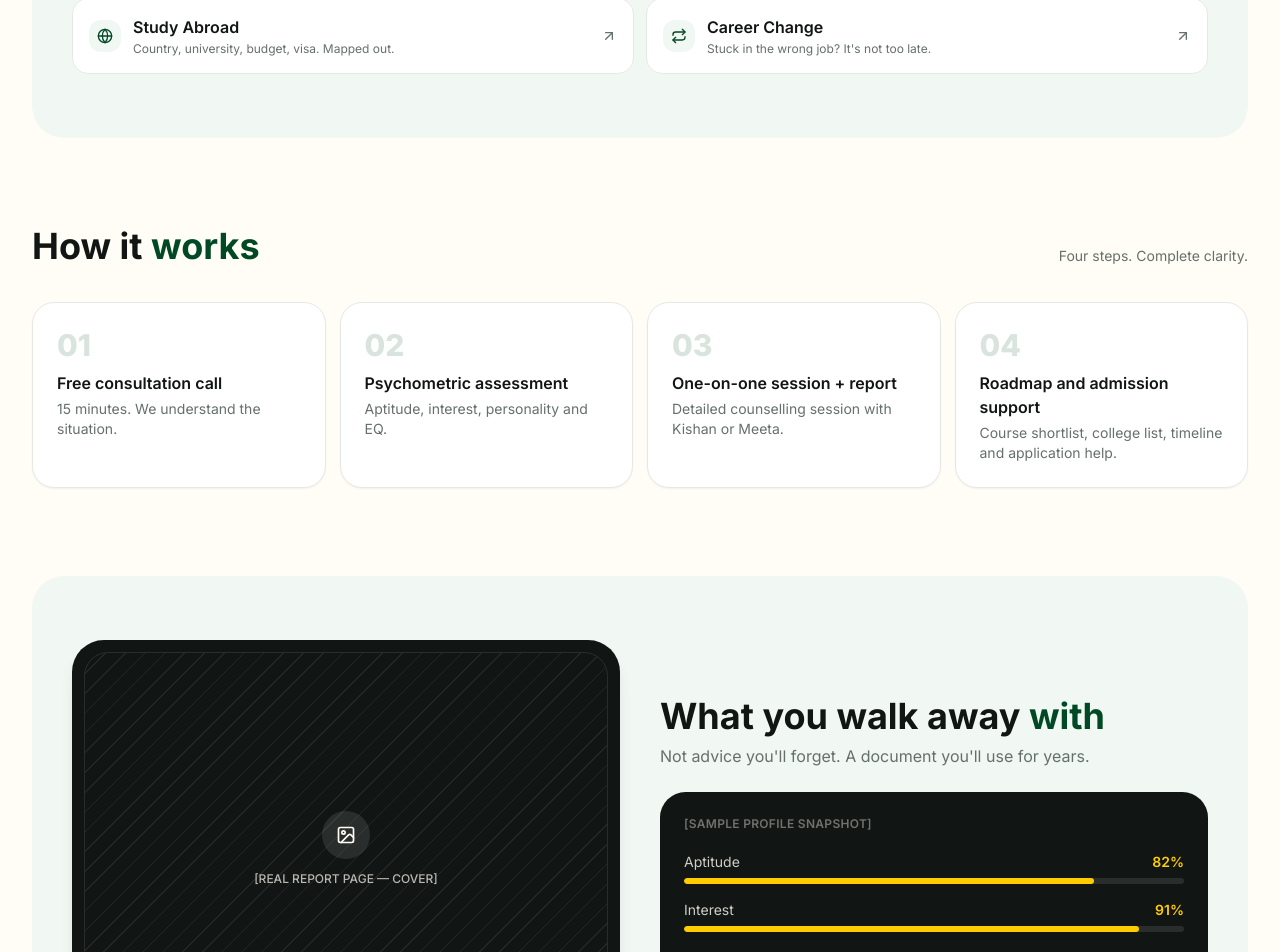
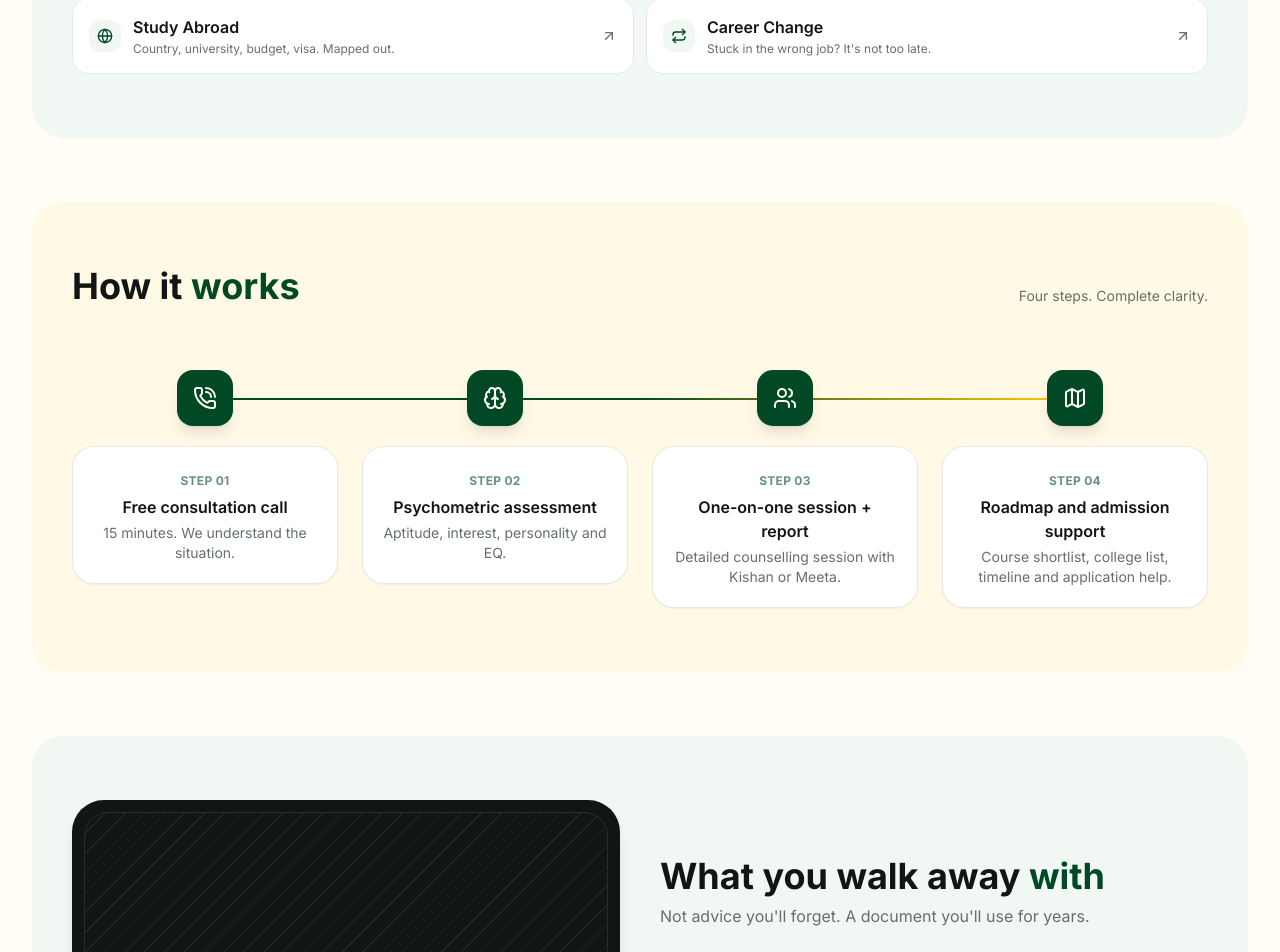
Before and after one commit to greenthera/bestcareercounselling.com, a React (Vite) app: page / in a window 1280 px wide. Shown: the part 2207-3159 px from the top of the page. Built offline with nearby package versions, Linux system fonts and the light colour scheme; no server answers.

Commit message:
feat: redesign How it works as a connected timeline with icon badges and elevated cards (#278)

```diff
--- a/src/components/home/HowItWorks.tsx
+++ b/src/components/home/HowItWorks.tsx
@@ -1,15 +1,17 @@
+import { PhoneCall, Brain, Users, Map } from 'lucide-react'
 import { Reveal } from '@/components/ui/reveal'
 
 const STEPS = [
-  { number: '01', title: 'Free consultation call', description: '15 minutes. We understand the situation.' },
-  { number: '02', title: 'Psychometric assessment', description: 'Aptitude, interest, personality and EQ.' },
-  { number: '03', title: 'One-on-one session + report', description: 'Detailed counselling session with Kishan or Meeta.' },
-  { number: '04', title: 'Roadmap and admission support', description: 'Course shortlist, college list, timeline and application help.' },
+  { icon: PhoneCall, title: 'Free consultation call', description: '15 minutes. We understand the situation.' },
+  { icon: Brain, title: 'Psychometric assessment', description: 'Aptitude, interest, personality and EQ.' },
+  { icon: Users, title: 'One-on-one session + report', description: 'Detailed counselling session with Kishan or Meeta.' },
+  { icon: Map, title: 'Roadmap and admission support', description: 'Course shortlist, college list, timeline and application help.' },
 ]
 
 export function HowItWorks() {
   return (
-    <section className="mx-auto max-w-7xl px-4 py-10 md:px-8 md:py-14">
+    <section className="px-4 py-8 md:px-8">
+      <div className="mx-auto max-w-7xl rounded-[2rem] bg-soft-cream px-6 py-14 md:px-10 md:py-16">
         <div className="flex flex-wrap items-end justify-between gap-4">
           <Reveal>
             <h2 className="text-3xl font-bold text-ink md:text-4xl">
@@ -21,19 +23,32 @@ export function HowItWorks() {
           </Reveal>
         </div>
 
-      <ol className="mt-9 grid grid-cols-1 gap-3.5 sm:grid-cols-2 lg:grid-cols-4">
-        {STEPS.map((step, index) => (
-          <Reveal key={step.number} delay={index * 100} as="li">
-            <div className="group h-full rounded-[1.375rem] border border-neutral-border bg-white p-6 shadow-sm transition-all duration-300 hover:-translate-y-1 hover:shadow-lg">
-              <span className="text-3xl font-extrabold text-brand-green/15 transition-colors duration-300 group-hover:text-brand-yellow">
-                {step.number}
+        <ol className="relative mt-16 grid grid-cols-1 gap-x-6 gap-y-10 sm:grid-cols-2 lg:grid-cols-4">
+          <div
+            className="pointer-events-none absolute left-[12.5%] right-[12.5%] top-7 hidden h-0.5 bg-gradient-to-r from-brand-green via-brand-green to-brand-yellow lg:block"
+            aria-hidden="true"
+          />
+          {STEPS.map((step, index) => {
+            const Icon = step.icon
+            return (
+              <Reveal key={step.title} delay={index * 100} as="li">
+                <div className="group flex flex-col items-center text-center">
+                  <span className="relative z-10 flex h-14 w-14 shrink-0 items-center justify-center rounded-2xl bg-brand-green text-warm-white shadow-lg transition-all duration-300 group-hover:-translate-y-1 group-hover:bg-brand-yellow group-hover:text-ink group-hover:shadow-xl">
+                    <Icon className="h-6 w-6" aria-hidden="true" />
                   </span>
-              <p className="mt-2 font-semibold text-ink">{step.title}</p>
+                  <div className="mt-5 w-full rounded-[1.375rem] border border-neutral-border bg-white p-5 shadow-sm transition-all duration-300 group-hover:-translate-y-1 group-hover:shadow-lg">
+                    <span className="text-xs font-bold uppercase tracking-wide text-brand-green/60">
+                      Step {String(index + 1).padStart(2, '0')}
+                    </span>
+                    <p className="mt-1 font-semibold text-ink">{step.title}</p>
                     <p className="mt-1 text-sm text-muted-ink">{step.description}</p>
                   </div>
+                </div>
               </Reveal>
-        ))}
+            )
+          })}
         </ol>
+      </div>
     </section>
   )
 }
```
Lines whose indentation alone changed are shown as unchanged.
